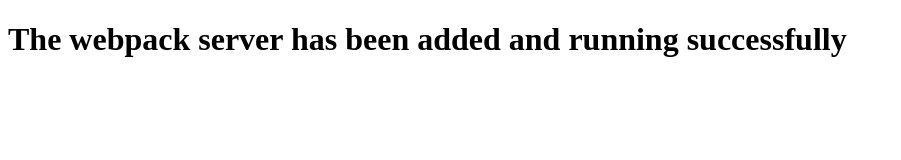
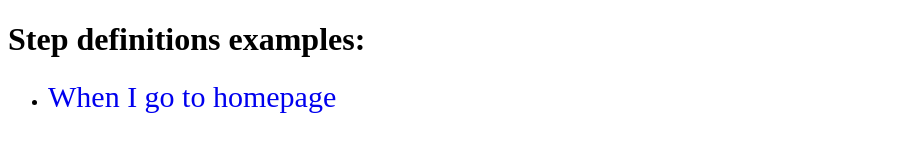
Before and after one commit to webship/webship-js, a website built with webpack: page public/index.html in a window 1280 px wide. Shown: the whole page, without its empty margins (0-901 px from the left). Built offline with nearby package versions, Linux system fonts and the light colour scheme.

Commit message:
Change the When I go to homepage Step Definition #47

```diff
--- a/public/index.html
+++ b/public/index.html
@@ -3,9 +3,17 @@
   <head>
     <meta charset="utf-8" />
     <title>Webship-js Examples</title>
+    <style>
+      a:link{font-size: 30px; text-decoration: none;}
+      a:active {color: blue;}
+      a:visited {color: blue;}
+    </style>
   </head>
   <body>
-    <h1>The webpack server has been added and running successfully</h1>
+    <h1>Step definitions examples:</h1>
+    <ul>
+      <li><a href="http://localhost:8080/I-go-to-homepage">When I go to homepage</a></li>
+    </ul>
     <script src="main.js"></script>
   </body>
 </html>
```
Also changed, not shown: public/I-go-to-homepage/index.html (added, +10 -0 lines), 2 other files.
